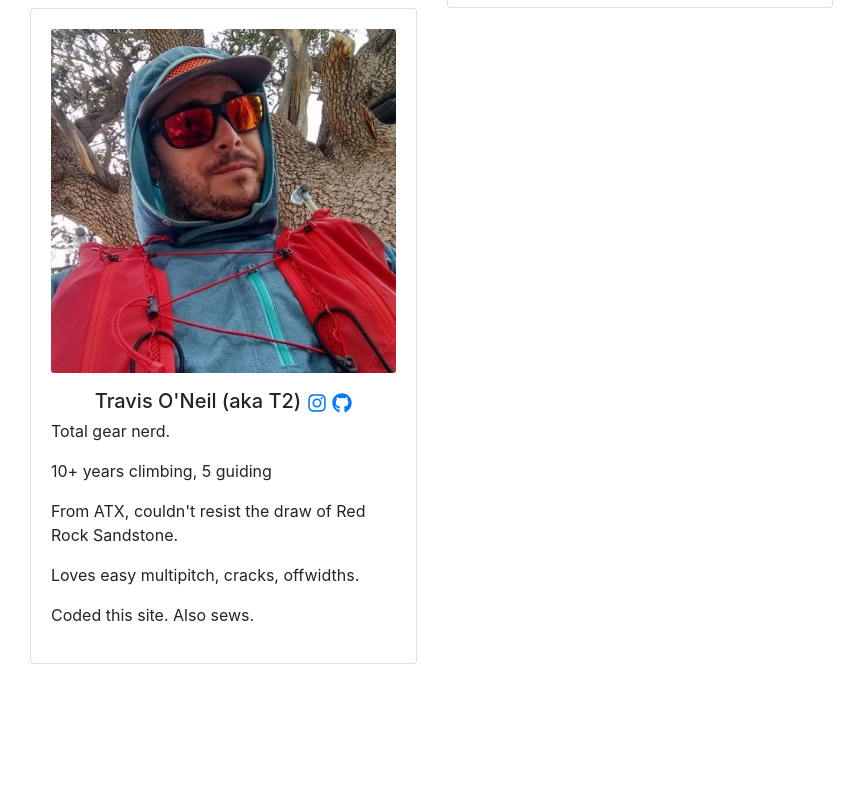
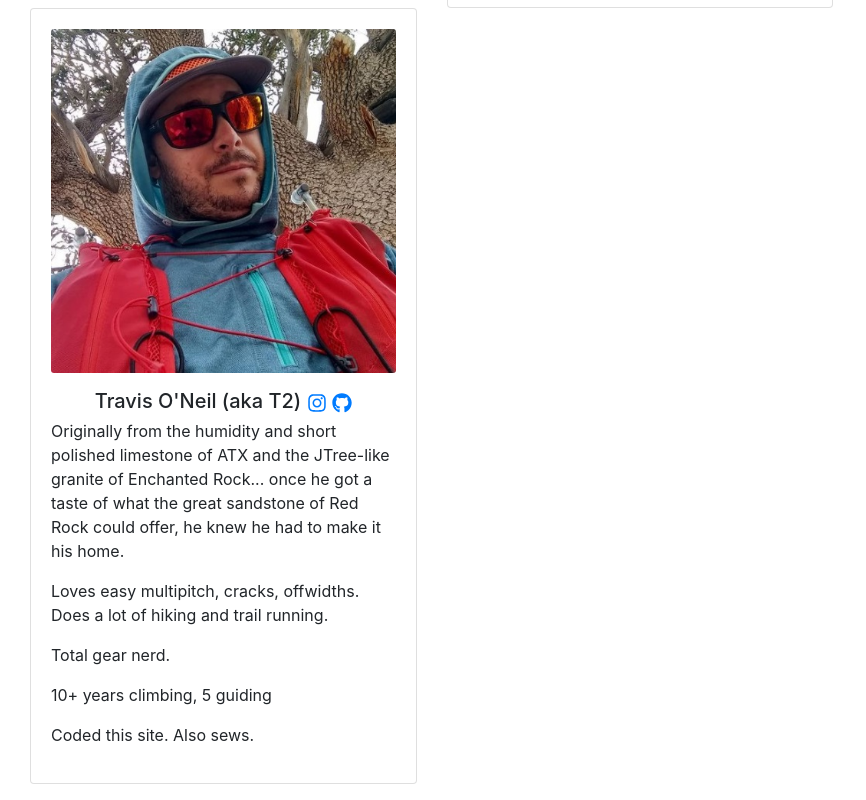
Before and after one commit to j-poneil/desert-rock-sports, a React (Create React App) app: page /about in a window 1280 px wide. Shown: the part 2640-3440 px from the top of the page, without its empty margins (0-866 px from the left). Before the commit the page ends 3320 px from the top, so only its background shows below. Built offline with nearby package versions, Linux system fonts and the light colour scheme; a web font is replaced by a local one.

Commit message:
updated me

```diff
--- a/src/components/data/staffList.js
+++ b/src/components/data/staffList.js
@@ -85,7 +85,7 @@ export const staff = [
     {
         name: "Travis O'Neil (aka T2)",
         position: "",
-        bio: "<p>Total gear nerd.</p><p>10+ years climbing, 5 guiding</p><p>From ATX, couldn't resist the draw of Red Rock Sandstone.</p><p>Loves easy multipitch, cracks, offwidths.</p><p>Coded this site. Also sews.</p>",
+        bio: "<p>Originally from the humidity and short polished limestone of ATX and the JTree-like granite of Enchanted Rock... once he got a taste of what the great sandstone of Red Rock could offer, he knew he had to make it his home.</p><p>Loves easy multipitch, cracks, offwidths. Does a lot of hiking and trail running.</p><p>Total gear nerd.</p><p>10+ years climbing, 5 guiding</p><p>Coded this site. Also sews.</p>",
         imgSrc: T2,
         ig: "https://www.instagram.com/climbguidecraft/",
         github: 'https://github.com/j-poneil',
```
